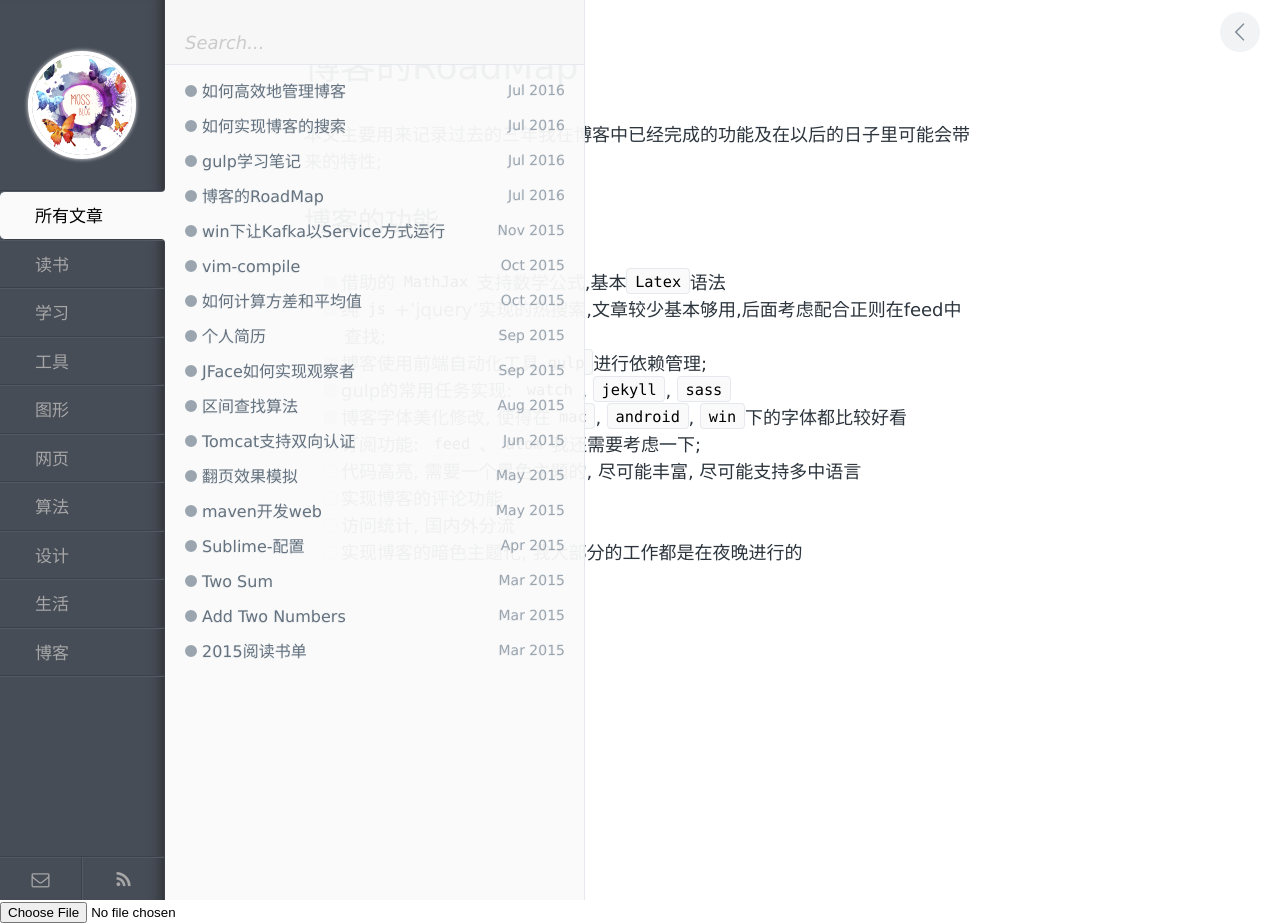
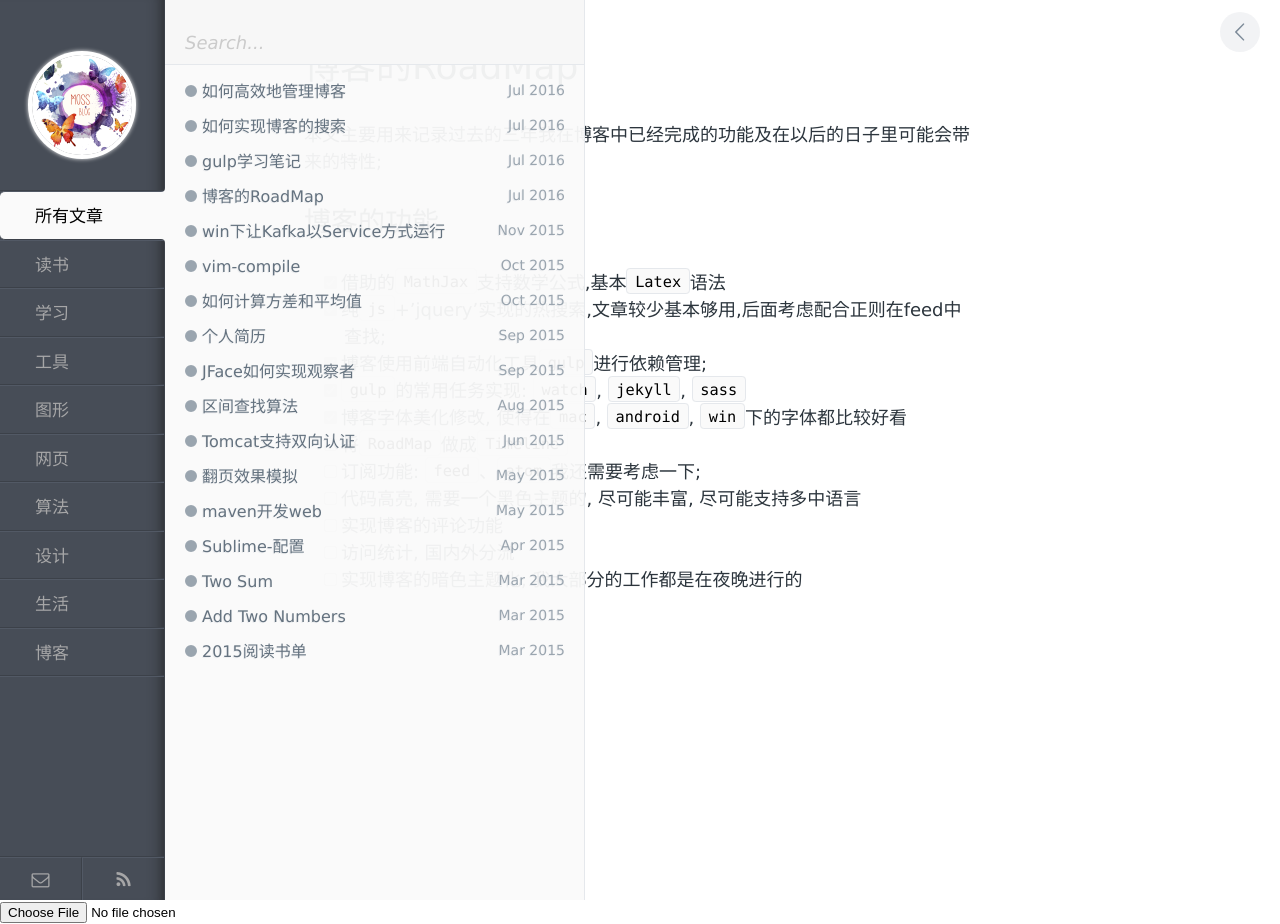
Before and after one commit to aiziyuer/aiziyuer.github.io, a Jekyll site: the page built from _posts/blog/2016-07-10-blog-roadmap.markdown, in a window 1280 px wide. Built offline with Jekyll 4.4.1, drawn with Linux system fonts in a browser that asks for light colours.

Commit message:
文章移入blog文件夹

```diff
--- a/_posts/life/2016-07-10-blog-roadmap.markdown
+++ b/_posts/blog/2016-07-10-blog-roadmap.markdown
@@ -16,8 +16,9 @@
 - [x] 借助的`MathJax`支持数学公式,基本`Latex`语法
 - [x] 纯`js`+'jquery'实现的热搜索,文章较少基本够用,后面考虑配合正则在feed中查找;
 - [x] 博客使用前端自动化工具`gulp`进行依赖管理;
-- [x] gulp的常用任务实现: `watch`, `jekyll`, `sass`
+- [x] `gulp`的常用任务实现: `watch`, `jekyll`, `sass`
 - [x] 博客字体美化修改, 使得在`mac`, `android`, `win`下的字体都比较好看
+- [ ] 将`RoadMap`做成`Timeline`
 - [ ] 订阅功能: `feed`、`atom`我还需要考虑一下;
 - [ ] 代码高亮, 需要一个黑色主题的, 尽可能丰富, 尽可能支持多中语言
 - [ ] 实现博客的评论功能
```
Also changed, not shown: other parts of _posts/blog/2016-07-10-blog-roadmap.markdown (+1 -1 lines).
